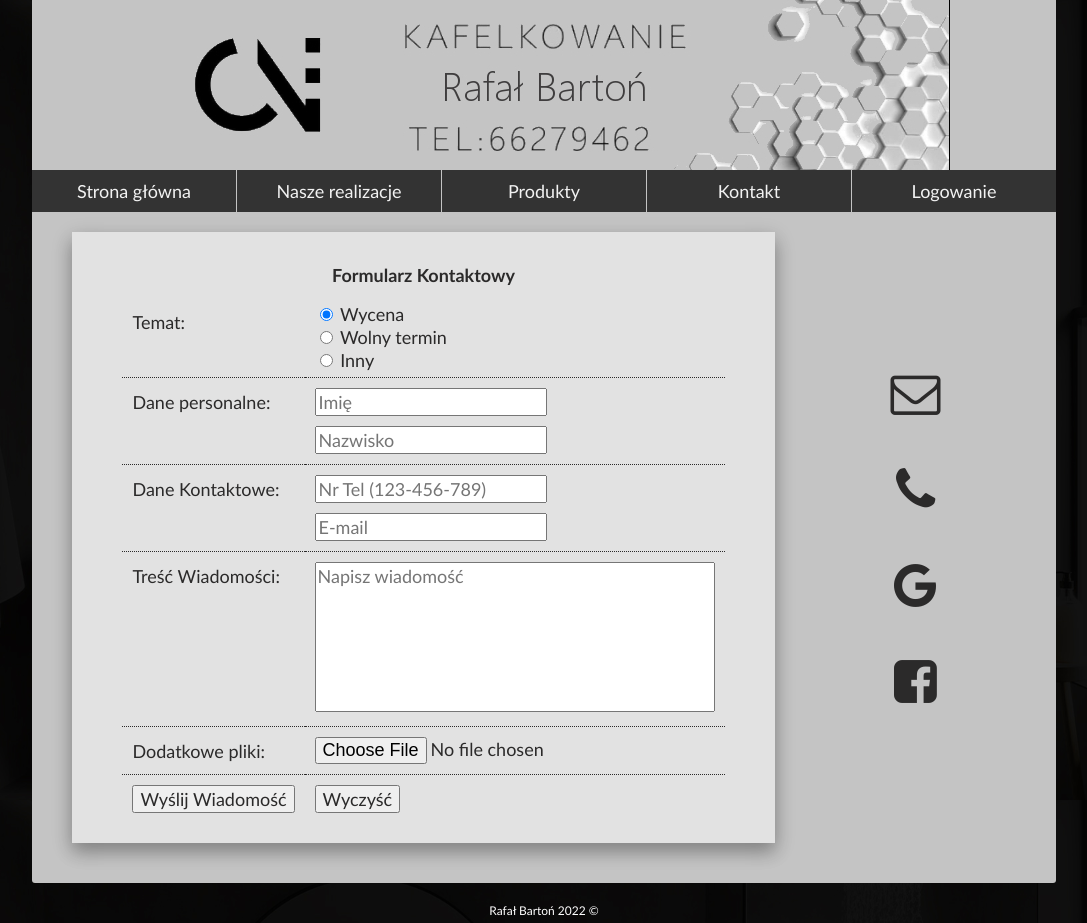
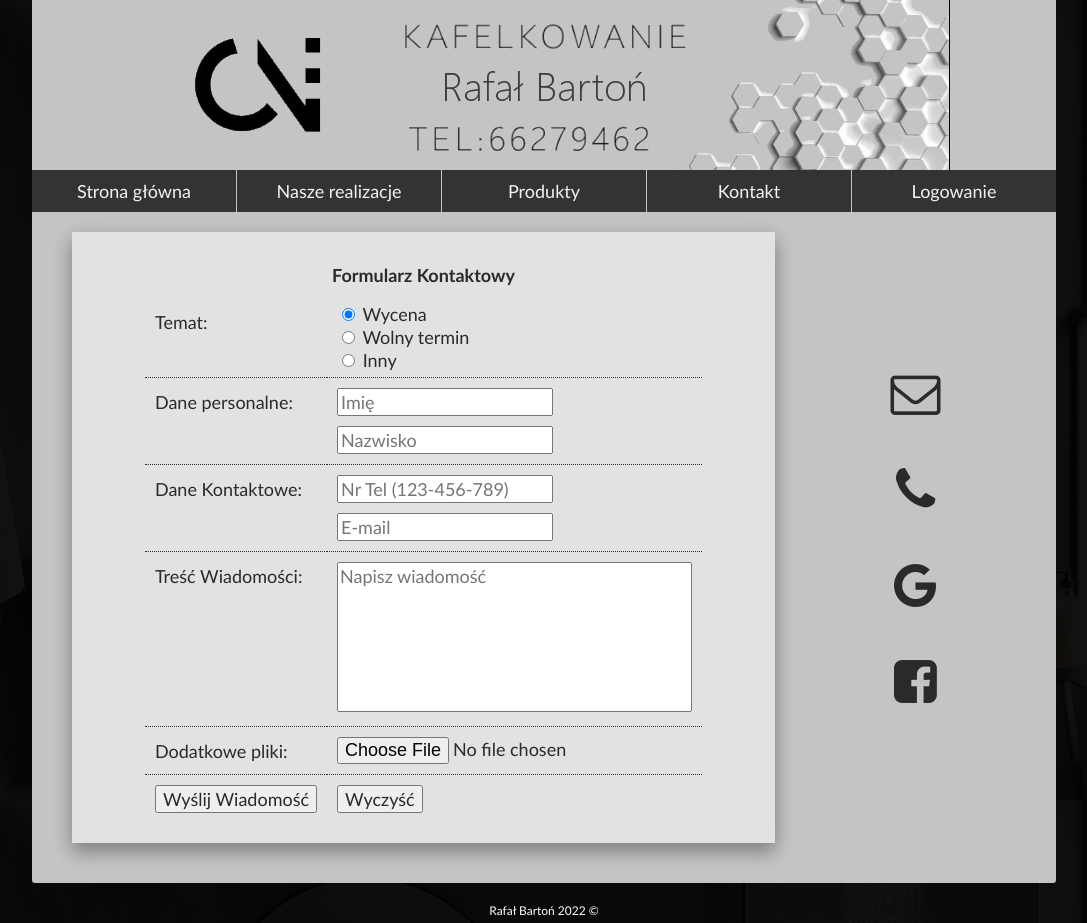
Before and after one commit to 787rafal/strona_kafelkowanie, a PHP site: page /kontakt.html in a window 1280 px wide. Shown: the whole page, without its empty margins (96-1183 px from the left). Run offline with PHP 8.4, Linux system fonts and the light colour scheme.

Commit message:
Projekt cz.1 hotfix

```diff
--- a/kontakt.html
+++ b/kontakt.html
@@ -71,27 +71,27 @@
                             <tr>
                                 <td><p>Dane personalne: </p></td>
                                 <td>
-                                    <input type="text" name="imie" id="imie" required placeholder="Imię"><br>
-                                    <input type="text" name="nazwisko" id="nazwisko" required placeholder="Nazwisko">
+                                    <input type="text" name="imie" id="imie" required placeholder="Imię" style="width:100%;"><br>
+                                    <input type="text" name="nazwisko" id="nazwisko" required placeholder="Nazwisko" style="width:100%;">
                                 </td>
                             </tr>
                             <tr>
                                 <td><p>Dane Kontaktowe: </p></td>
                                 <td>
-                                    <input type="tel" name="telefon" id="telefon" required pattern="[0-9]{3}-[0-9]{3}-[0-9]{3}" placeholder="Nr Tel (123-456-789)"><br>
-                                    <input type="email" name="mail" id="mail" required placeholder="E-mail">
+                                    <input type="tel" name="telefon" id="telefon" required pattern="[0-9]{3}-[0-9]{3}-[0-9]{3}" placeholder="Nr Tel (123-456-789)" style="width:100%;"><br>
+                                    <input type="email" name="mail" id="mail" required placeholder="E-mail" style="width:100%;">
                                 </td>
                             </tr>
                             <tr>
                                 <td><p>Treść Wiadomości: </p></td>
                                 <td>
-                                    <textarea name="wiadomosc" required id="wiadomosc" placeholder="Napisz wiadomość"></textarea>
+                                    <textarea name="wiadomosc" required id="wiadomosc" placeholder="Napisz wiadomość" style="width:100%; max-width: 1000px;"></textarea>
                                 </td>
                             </tr>
                             <tr>
                                 <td><p>Dodatkowe pliki: </p></td>
                                 <td>
-                                    <input type="file" name="zalacznik" id="zalacznik">
+                                    <input type="file" name="zalacznik" id="zalacznik" style="width:100%; max-width: 1000px;">
                                 </td>
                             </tr>
                             <tr>
--- a/style.css
+++ b/style.css
@@ -230,6 +230,7 @@ body{
 #form_kon input{
   margin-bottom: 5px;
   margin-top: 5px;
+  max-width: 215.5px;
 }
 #form_kon tr td:first-child{
   vertical-align: top;
```
